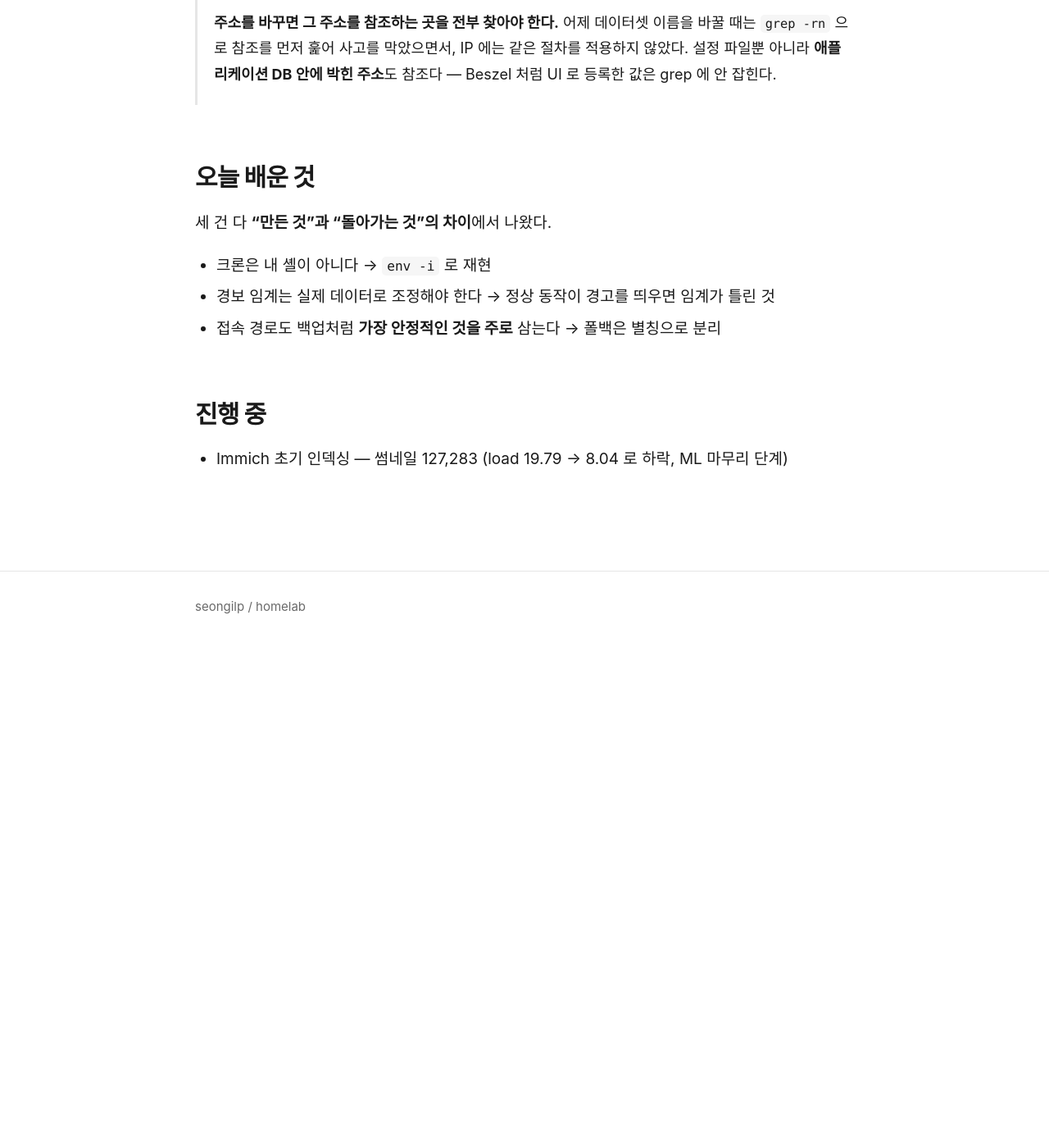
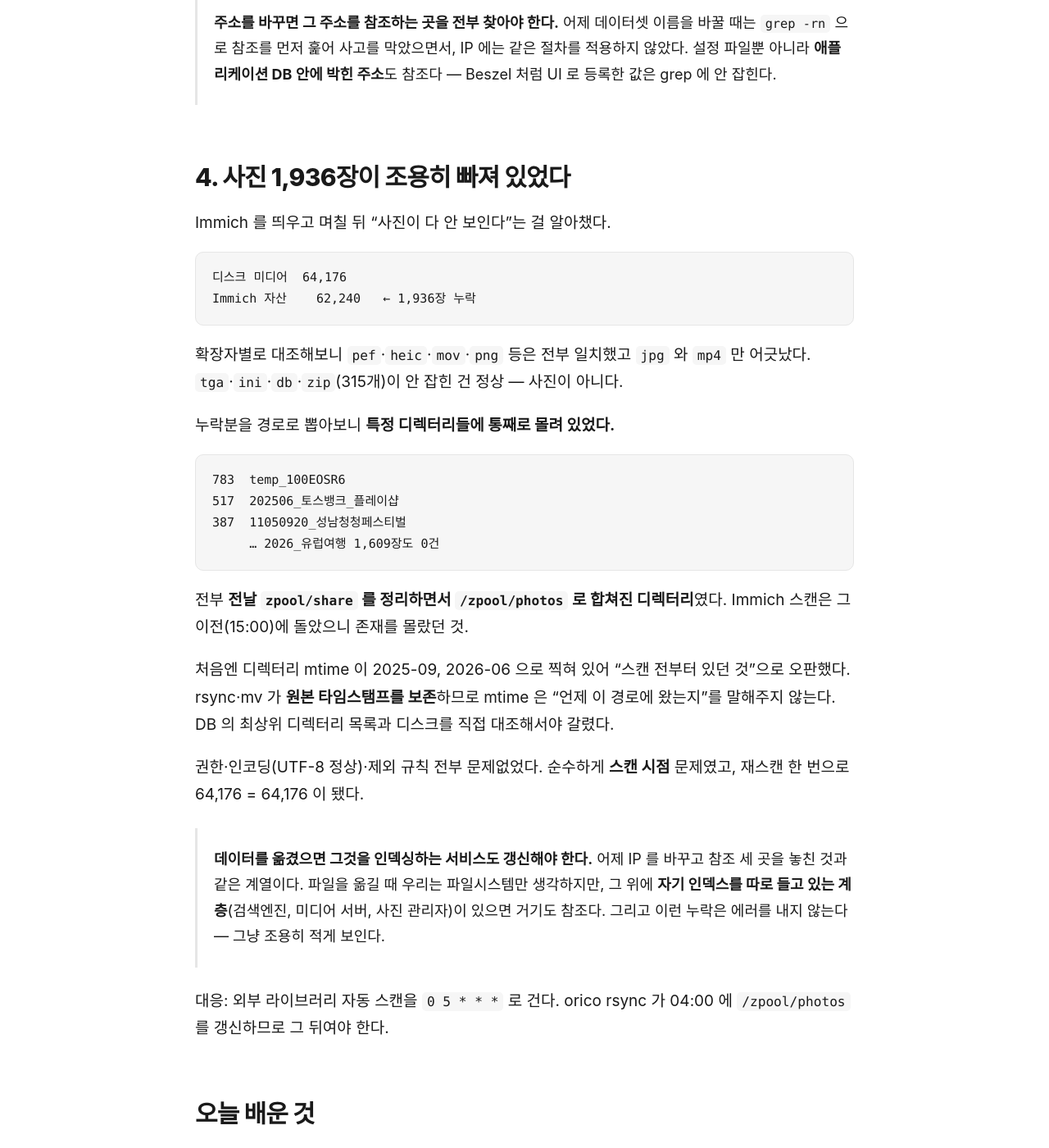
Before and after one commit to seongilp/homelab, a Jekyll site: the page built from notes/2026-07-27.md, in a window 1280 px wide and 1400 px high, scrolled down 3055 px. Shown: the whole window at 82% size. Built offline with Jekyll 4.4.1, drawn with Linux system fonts in a browser that asks for light colours; our own code applies the rules of GitHub Pages for plain Markdown files; before the commit the page ends 3838 px from its top, so only the background shows below that; some of the changed text lies outside the part shown.

Commit message:
docs(notes): 사진 1,936장 조용한 누락 건 추가
전날 share 정리로 /zpool/photos 에 합쳐진 디렉터리 9개가 Immich 스캔에서
통째로 빠져 있었다. 스캔이 이동보다 먼저 돌았기 때문.

- mtime 은 '언제 이 경로에 왔는지'를 말해주지 않는다 (rsync/mv 가 보존)
- 파일을 옮기면 그 위에 자기 인덱스를 든 계층도 갱신 대상이다
- 이런 누락은 에러를 내지 않고 그냥 적게 보인다

````diff
--- a/notes/2026-07-27.md
+++ b/notes/2026-07-27.md
@@ -100,6 +100,46 @@
 > IP 에는 같은 절차를 적용하지 않았다. 설정 파일뿐 아니라 **애플리케이션 DB 안에 박힌 주소**도
 > 참조다 — Beszel 처럼 UI 로 등록한 값은 grep 에 안 잡힌다.
 
+## 4. 사진 1,936장이 조용히 빠져 있었다
+
+Immich 를 띄우고 며칠 뒤 "사진이 다 안 보인다"는 걸 알아챘다.
+
+```
+디스크 미디어  64,176
+Immich 자산    62,240   ← 1,936장 누락
+```
+
+확장자별로 대조해보니 `pef`·`heic`·`mov`·`png` 등은 전부 일치했고 `jpg` 와 `mp4` 만 어긋났다.
+`tga`·`ini`·`db`·`zip`(315개)이 안 잡힌 건 정상 — 사진이 아니다.
+
+누락분을 경로로 뽑아보니 **특정 디렉터리들에 통째로 몰려 있었다.**
+
+```
+783  temp_100EOSR6
+517  202506_토스뱅크_플레이샵
+387  11050920_성남청청페스티벌
+     … 2026_유럽여행 1,609장도 0건
+```
+
+전부 **전날 `zpool/share` 를 정리하면서 `/zpool/photos` 로 합쳐진 디렉터리**였다.
+Immich 스캔은 그 이전(15:00)에 돌았으니 존재를 몰랐던 것.
+
+처음엔 디렉터리 mtime 이 2025-09, 2026-06 으로 찍혀 있어 "스캔 전부터 있던 것"으로 오판했다.
+rsync·mv 가 **원본 타임스탬프를 보존**하므로 mtime 은 "언제 이 경로에 왔는지"를 말해주지 않는다.
+DB 의 최상위 디렉터리 목록과 디스크를 직접 대조해서야 갈렸다.
+
+권한·인코딩(UTF-8 정상)·제외 규칙 전부 문제없었다. 순수하게 **스캔 시점** 문제였고,
+재스캔 한 번으로 64,176 = 64,176 이 됐다.
+
+> **데이터를 옮겼으면 그것을 인덱싱하는 서비스도 갱신해야 한다.**
+> 어제 IP 를 바꾸고 참조 세 곳을 놓친 것과 같은 계열이다. 파일을 옮길 때 우리는
+> 파일시스템만 생각하지만, 그 위에 **자기 인덱스를 따로 들고 있는 계층**(검색엔진, 미디어
+> 서버, 사진 관리자)이 있으면 거기도 참조다. 그리고 이런 누락은 에러를 내지 않는다 —
+> 그냥 조용히 적게 보인다.
+
+대응: 외부 라이브러리 자동 스캔을 `0 5 * * *` 로 건다.
+orico rsync 가 04:00 에 `/zpool/photos` 를 갱신하므로 그 뒤여야 한다.
+
 ## 오늘 배운 것
 
 세 건 다 **"만든 것"과 "돌아가는 것"의 차이**에서 나왔다.
@@ -107,6 +147,7 @@
 - 크론은 내 셸이 아니다 → `env -i` 로 재현
 - 경보 임계는 실제 데이터로 조정해야 한다 → 정상 동작이 경고를 띄우면 임계가 틀린 것
 - 접속 경로도 백업처럼 **가장 안정적인 것을 주로** 삼는다 → 폴백은 별칭으로 분리
+- 파일을 옮기면 **그 위의 인덱스 계층**도 갱신 대상이다 → 조용한 누락은 에러를 안 낸다
 
 ## 진행 중
 
````
Also changed, not shown: notes/README.md (+1 -1 lines).
